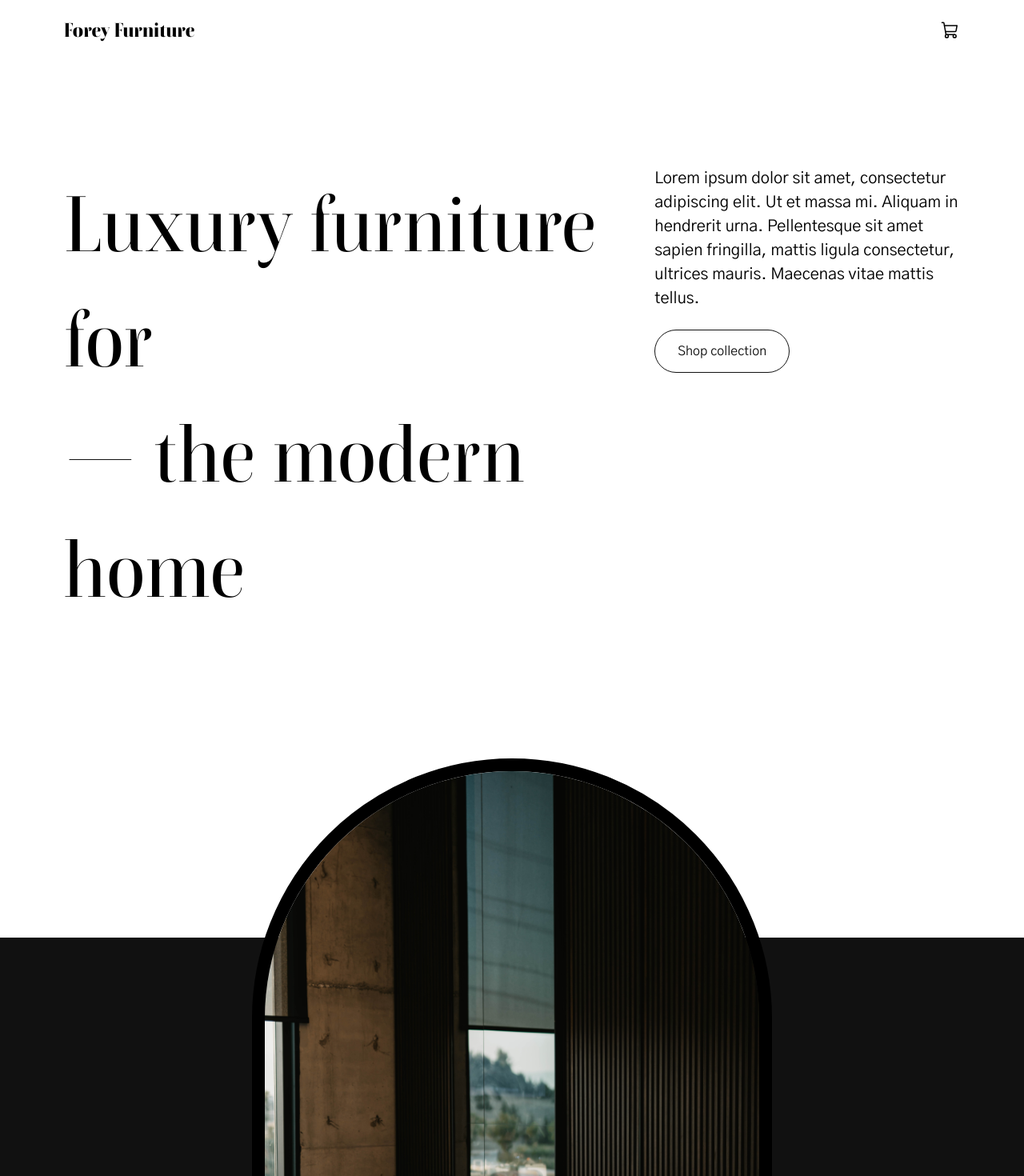
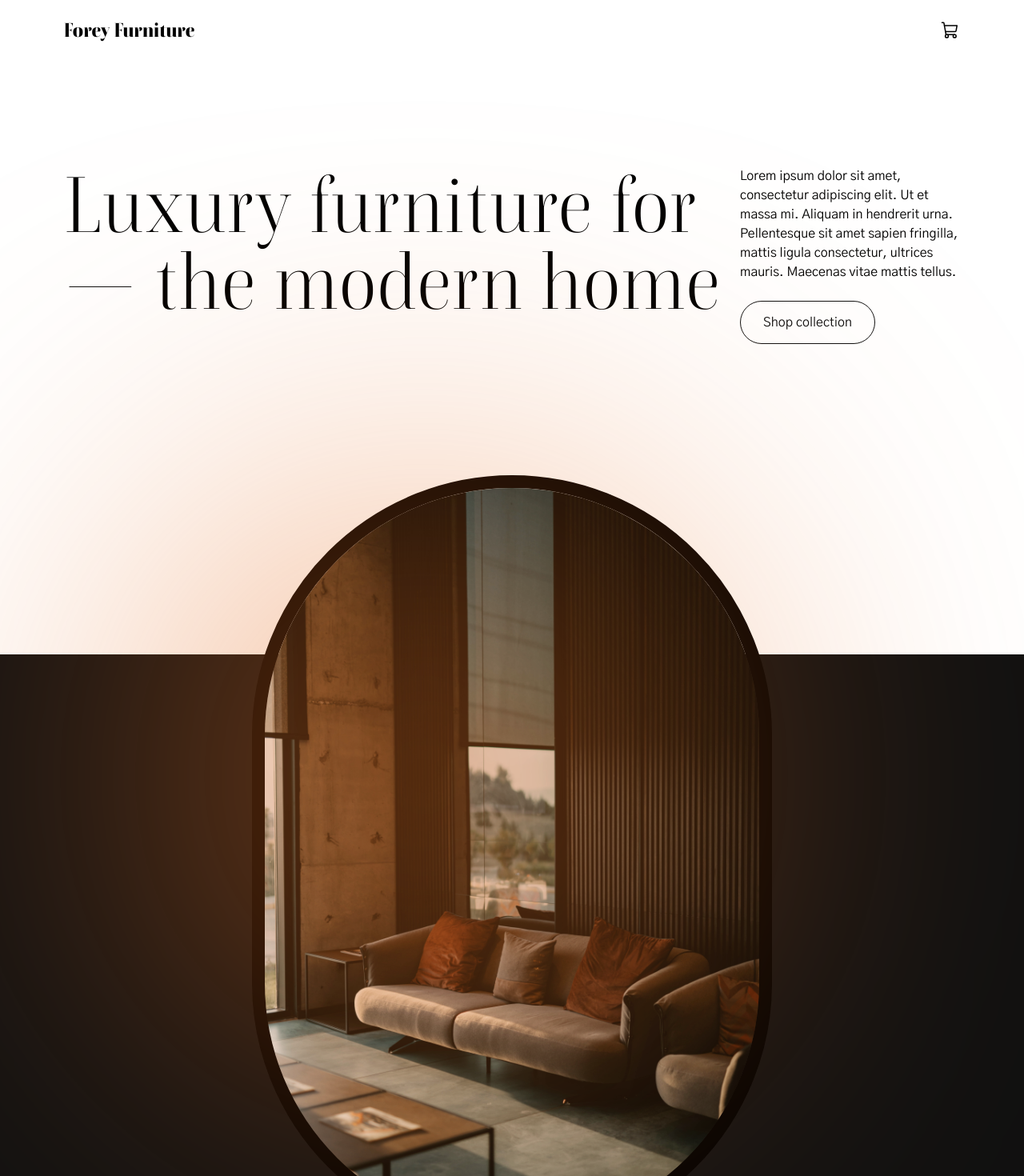
Before and after one commit to foreycodes/React-ECommerce, a React (Create React App) app: page / in a window 1280 px wide. Shown: the top 1470 px of the page at 80% size. Built offline with nearby package versions, Linux system fonts and the light colour scheme.

Commit message:
Add blur component, framer motion animations

```diff
--- a/src/App.css
+++ b/src/App.css
@@ -65,7 +65,7 @@
     --font-display-xl: 160px;
 
     --font-display-lg: 96px;
-    --font-display-lg-weight: 500;
+    --font-display-lg-weight: 400;
 
     --font-display-md: 64px;
 
@@ -86,7 +86,7 @@
 
 p {
   font-family: var(--font-body);
-  font-size: var(--font-body-md);
+  font-size: var(--font-body-sm);
 }
 
 h1, h2, h3, h4, h5, h6 {
@@ -94,6 +94,8 @@ h1, h2, h3, h4, h5, h6 {
 }
 
 h1 {
+  line-height: 96px;
+  letter-spacing: 0.01em;
   font-size: var(--font-display-lg);
 }
 
--- /dev/null
+++ b/src/components/blur.css
@@ -0,0 +1,11 @@
+.blur {
+    position: absolute;
+    z-index: 1;
+    width: 720px;
+    height: 720px;
+    left: 170px;
+    top: 610px;
+    background: rgba(230, 110, 34, 0.5);
+    filter: blur(200px);
+    border-radius: 999999px;
+}
--- /dev/null
+++ b/src/components/blur.jsx
@@ -0,0 +1,10 @@
+import React from 'react'
+import './blur.css'
+
+const Blur = ( variant ) => {
+  return (
+    <div className={`blur ${ variant }`}></div>
+  )
+}
+
+export default Blur
--- a/src/components/homepage/filler.css
+++ b/src/components/homepage/filler.css
@@ -25,6 +25,7 @@
     display: flex;
     flex-direction: column;
     padding: 4vw;
+    padding-right: 0px;
     width: 35%;
     gap: 4vh;
     color: var(--color-neutral-200);
--- a/src/components/homepage/filler.jsx
+++ b/src/components/homepage/filler.jsx
@@ -2,17 +2,14 @@ import { React, useRef, useEffect } from 'react'
 import { useInView } from "react-intersection-observer"
 import Button from "../button"
 import TextScroll from "./textScroll"
+import Blur from "../blur"
 import "../../App.css";
 import "./filler.css";
-
-const variant = {
-  visible: { opacity: 1, scale: 1, transition: { duration: 0.5 } },
-  hidden: { opacity: 0, scale: 0 }
-};
 
 const Filler = () => {
   return (
     <div className="filler-container">
+      <Blur />
       <TextScroll />
        <div className="triple-filler-wrapper">
         <div className="triple-filler-img-wrapper">
--- a/src/components/homepage/hero.css
+++ b/src/components/homepage/hero.css
@@ -6,6 +6,7 @@
     font-weight: var(--font-display-lg-weight);
     color: var(--color-neutral-800);
     margin: 0;
+    white-space: nowrap;
 }
 
 .hero-wrapper p {
--- a/src/components/homepage/hero.jsx
+++ b/src/components/homepage/hero.jsx
@@ -1,23 +1,35 @@
 import React from 'react'
+import { motion, useScroll, useTransform } from "framer-motion"
 import Button from "../button"
 import "../../App.css";
 import "./hero.css";
 
-
-const hero = () => {
+const Hero = () => {
+  const { scrollY } = useScroll()
+  const opacity = useTransform(
+    scrollY,
+    [-100, 0, 100, 200],
+    [0, 1, 1, 0]
+  )
   return (
     <div>
-      <div className="hero-wrapper">
-          <div className="hero-left-wrapper">
-            <h1>Luxury furniture for <br></br>— the modern home</h1>
-          </div>
-         <div className="hero-right-wrapper">
+      <div
+      className="hero-wrapper">
+          <motion.div
+          style={{opacity}}
+          className="hero-left-wrapper">
+            <h1>Luxury furniture for <h1>
+              </h1>— the modern home</h1>
+          </motion.div>
+         <motion.div
+          style={{opacity}}
+          className="hero-right-wrapper">
             <p>Lorem ipsum dolor sit amet, consectetur adipiscing elit. Ut et massa mi. Aliquam in hendrerit urna. Pellentesque sit amet sapien fringilla, mattis ligula consectetur, ultrices mauris. Maecenas vitae mattis tellus.</p>
             <Button variant='light'/>
-         </div>
+         </motion.div>
       </div>
     </div>
   )
 }
 
-export default hero
+export default Hero
--- a/src/context/shop-context.jsx
+++ b/src/context/shop-context.jsx
@@ -30,15 +30,12 @@ export const ShopContextProvider = (props) => {
     };
 
     const removeFromCart = (itemId) => {
-        console.log(cartItems);
         if (cartItems[itemId] > 0) {
             setCartItems((prev)=>({...prev, [itemId]: prev[itemId]-1}))
         }
     };
 
     const updateCartItemCount = (newAmount, itemId) => {
-        // newAmount = newAmount < 0 ? 0 : newAmount;
-        console.log(newAmount);
         setCartItems((prev) => ({...prev, [itemId]: newAmount}));
     }
 
```
